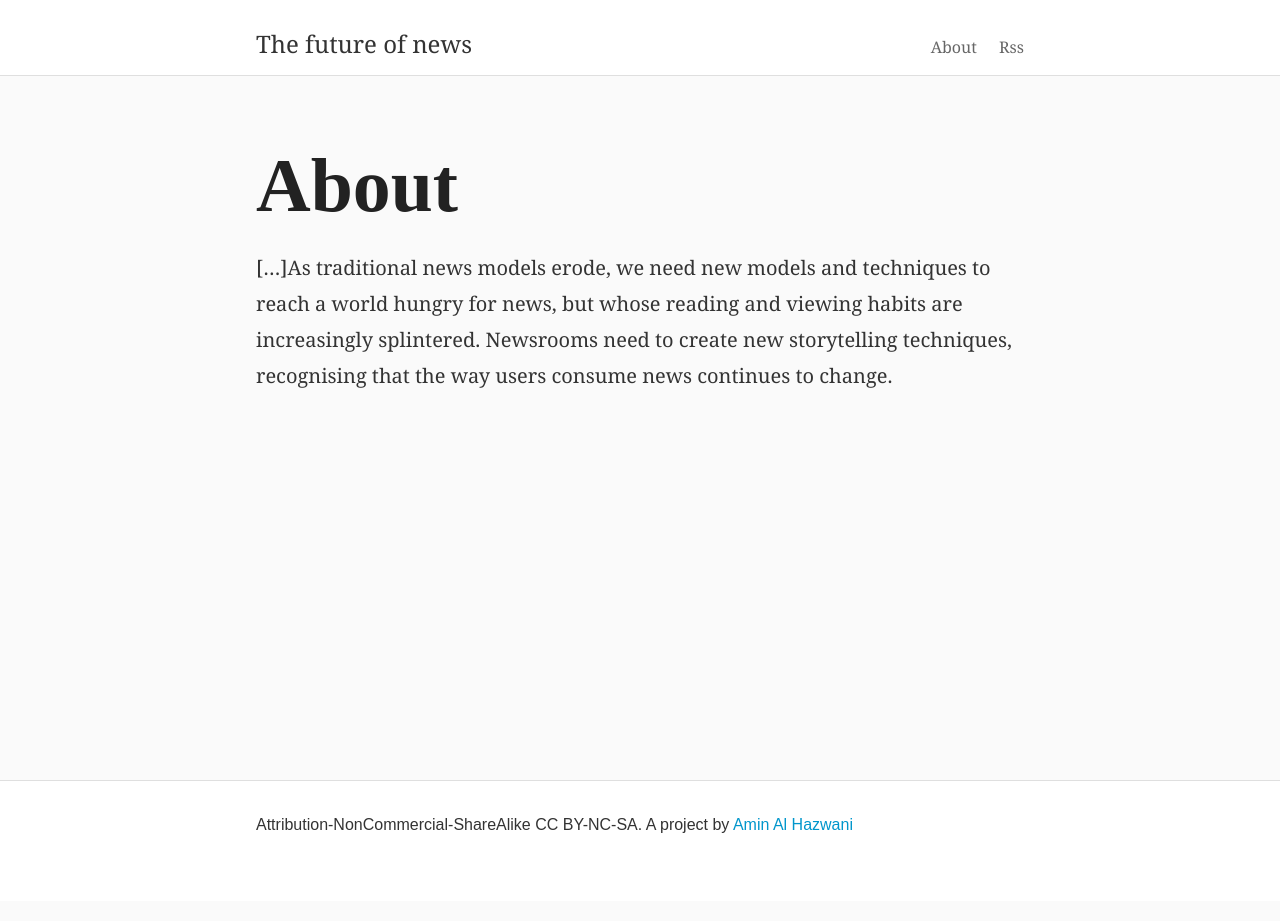
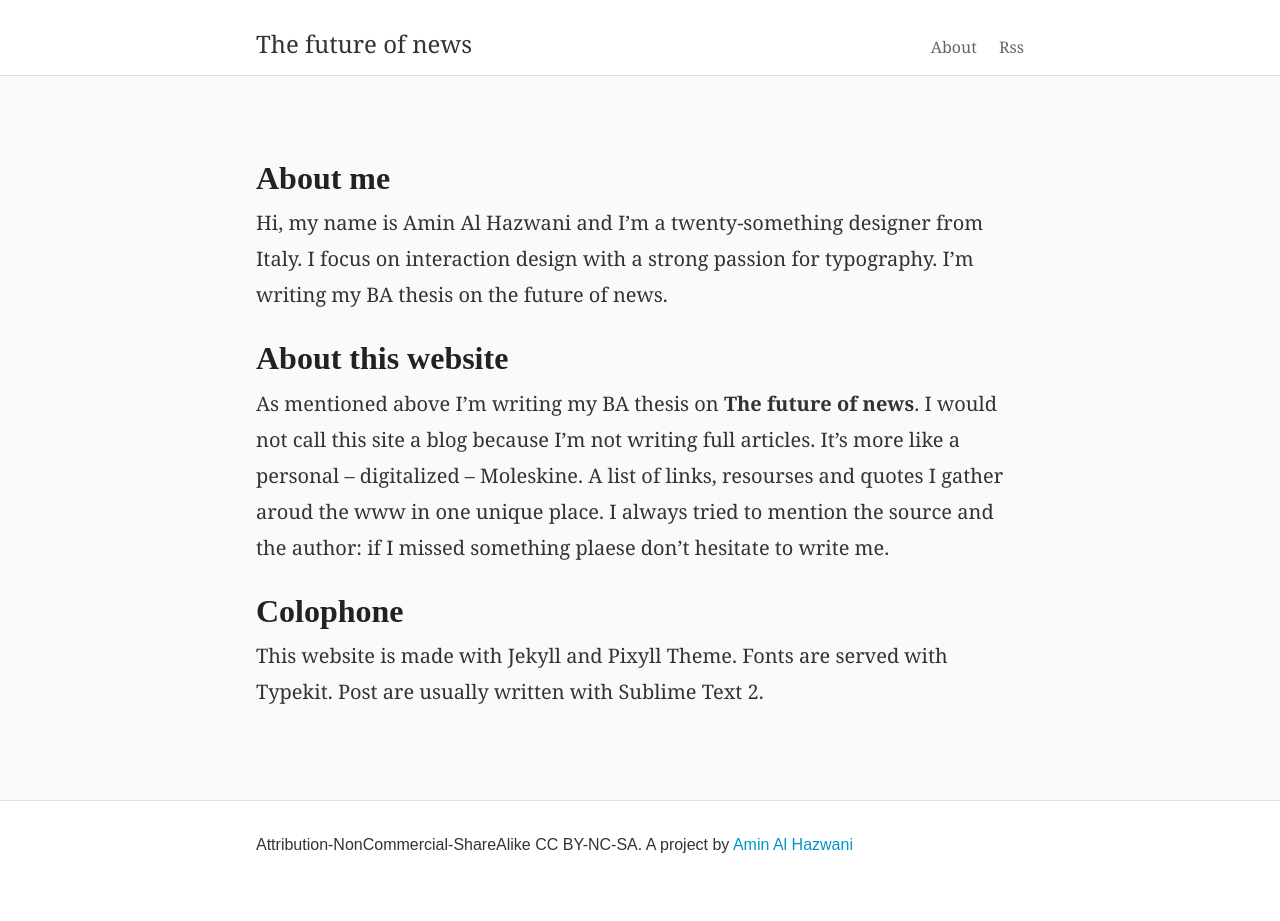
Before and after one commit to aminalhazwani/blog.newsboy.co, a Jekyll site: the page built from about.md, in a window 1280 px wide. Built offline with Jekyll 4.4.1, drawn with Linux system fonts in a browser that asks for light colours.

Commit message:
New about page

```diff
--- a/about.md
+++ b/about.md
@@ -1,7 +1,14 @@
 ---
 layout: page
-title: About
+title:
 permalink: /about/
 ---
 
-[…]As traditional news models erode, we need new models and techniques to reach a world hungry for news, but whose reading and viewing habits are increasingly splintered. Newsrooms need to create new storytelling techniques, recognising that the way users consume news continues to change.
+#### About me
+Hi, my name is Amin Al Hazwani and I’m a twenty-something designer from Italy. I focus on interaction design with a strong passion for typography. I’m writing my BA thesis on the future of news.
+
+#### About this website
+As mentioned above I'm writing my BA thesis on **The future of news**. I would not call this site a blog because I'm not writing full articles. It's more like a personal – digitalized – Moleskine. A list of links, resourses and quotes I gather aroud the www in one unique place. I always tried to mention the source and the author: if I missed something plaese don't hesitate to write me.
+
+#### Colophone
+This website is made with Jekyll and Pixyll Theme. Fonts are served with Typekit. Post are usually written with Sublime Text 2.
```
